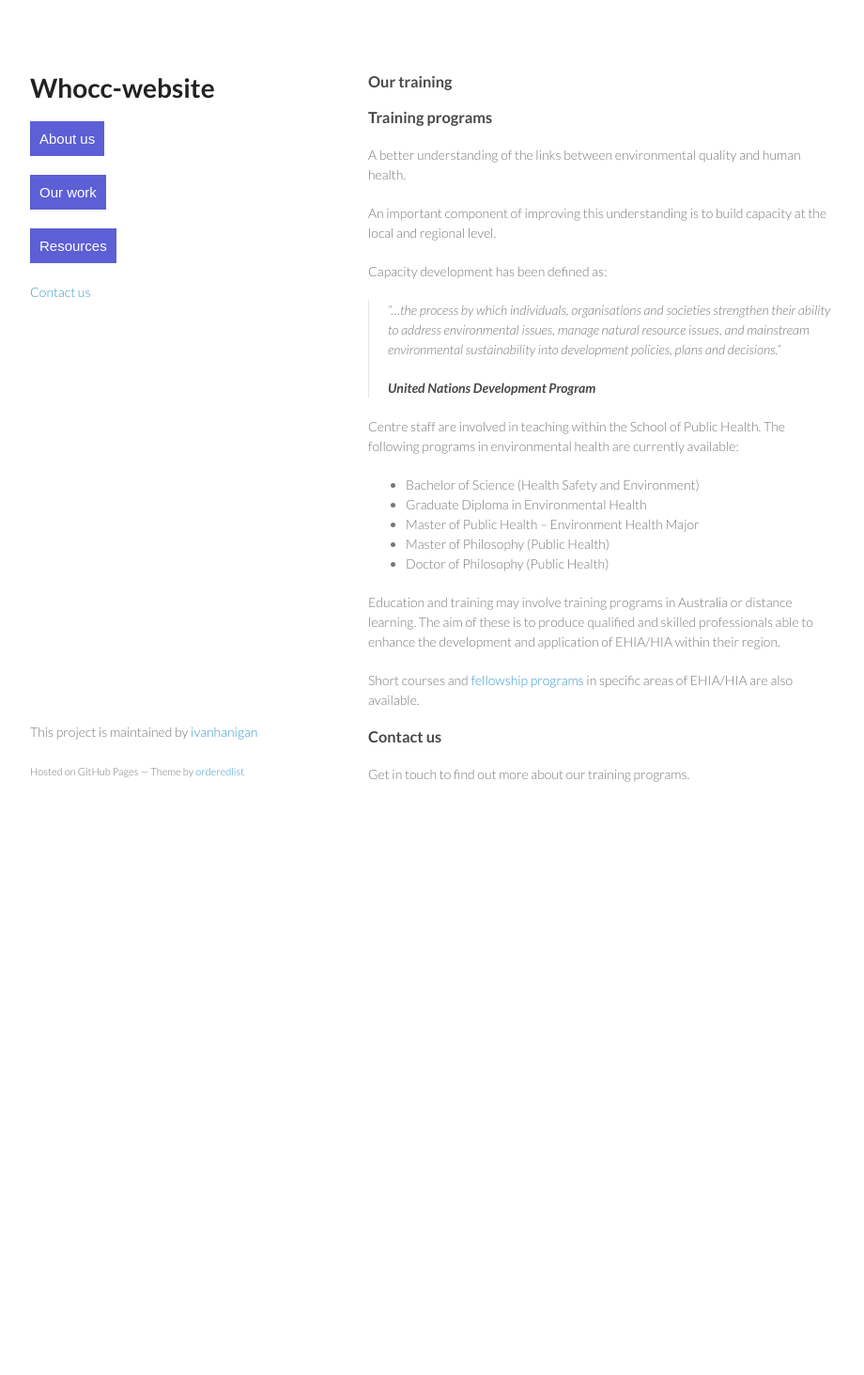
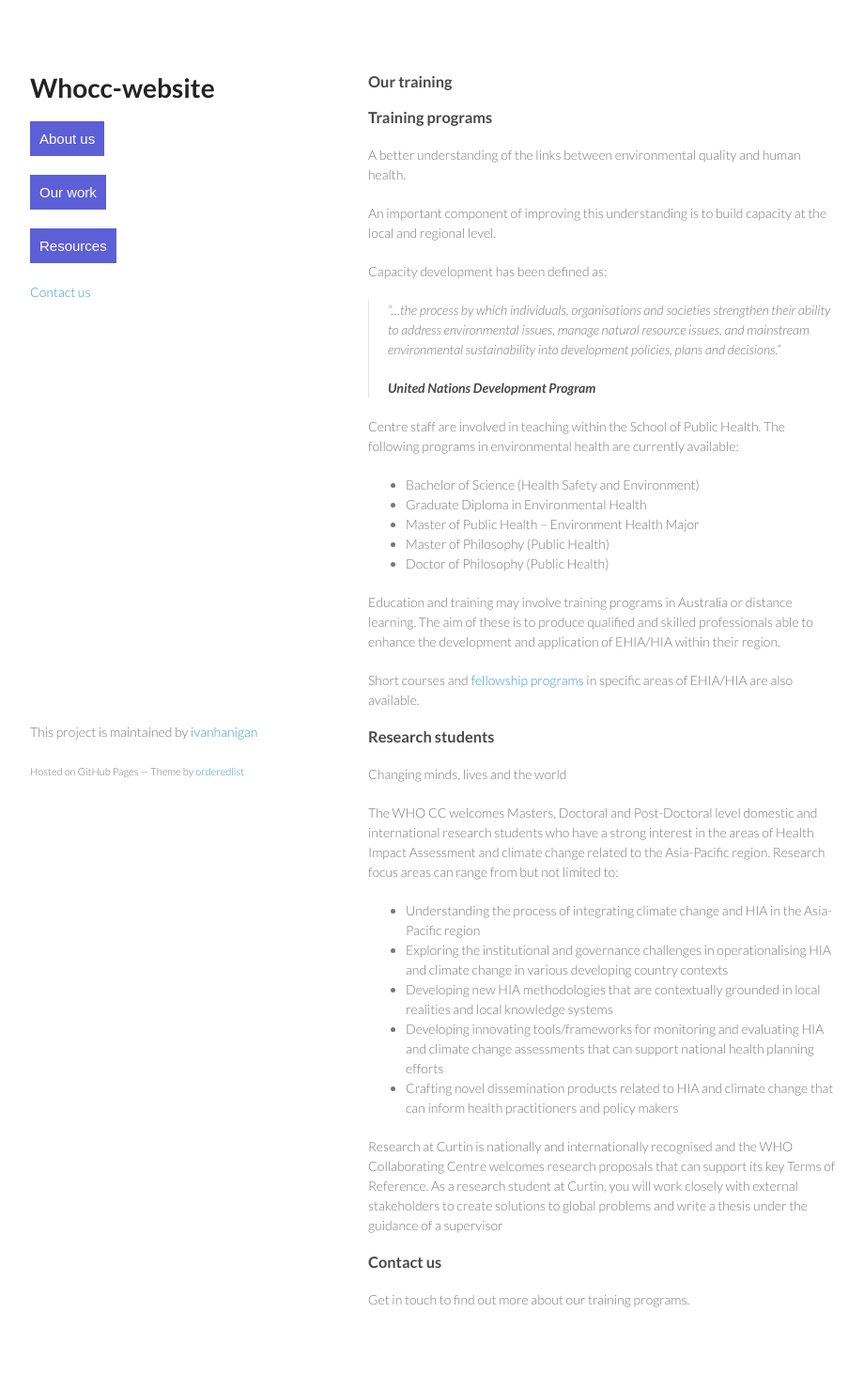
Before and after one commit to ivanhanigan/whocc-cchia-draft-website, a Jekyll site: the page built from training.md, in a window 1280 px wide. Shown: the whole page at 94% size, without its empty margins (178-1098 px from the left). Built offline with Jekyll 4.4.1, drawn with Linux system fonts in a browser that asks for light colours; before the commit the page ends 904 px from its top, so only the background shows below that.

Commit message:
Update training.md

```diff
--- a/training.md
+++ b/training.md
@@ -27,6 +27,20 @@ Education and training may involve training programs in Australia or distance le
 
 Short courses and [fellowship programs](http://ehia.curtin.edu.au/about/visiting-fellows/) in specific areas of EHIA/HIA are also available.
 
+### Research students
+
+Changing minds, lives and the world
+
+The WHO CC welcomes Masters, Doctoral and Post-Doctoral level domestic and international research students who have a strong interest in the areas of Health Impact Assessment and climate change related to the Asia-Pacific region.  Research focus areas can range from but not limited to:
+
+- Understanding the process of integrating climate change and HIA in the Asia-Pacific region
+- Exploring the institutional and governance challenges in operationalising HIA and climate change in various developing country contexts
+- Developing new HIA methodologies that are contextually grounded in local realities and local knowledge systems
+- Developing innovating tools/frameworks for monitoring and evaluating HIA and climate change assessments that can support national health planning efforts
+- Crafting novel dissemination products related to HIA and climate change that can inform health practitioners and policy makers
+
+Research at Curtin is nationally and internationally recognised and the WHO Collaborating Centre welcomes research proposals that can support its key Terms of Reference. As a research student at Curtin, you will work closely with external stakeholders to create solutions to global problems and write a thesis under the guidance of a supervisor
+
 ### Contact us
 
 Get in touch to find out more about our training programs.
```
